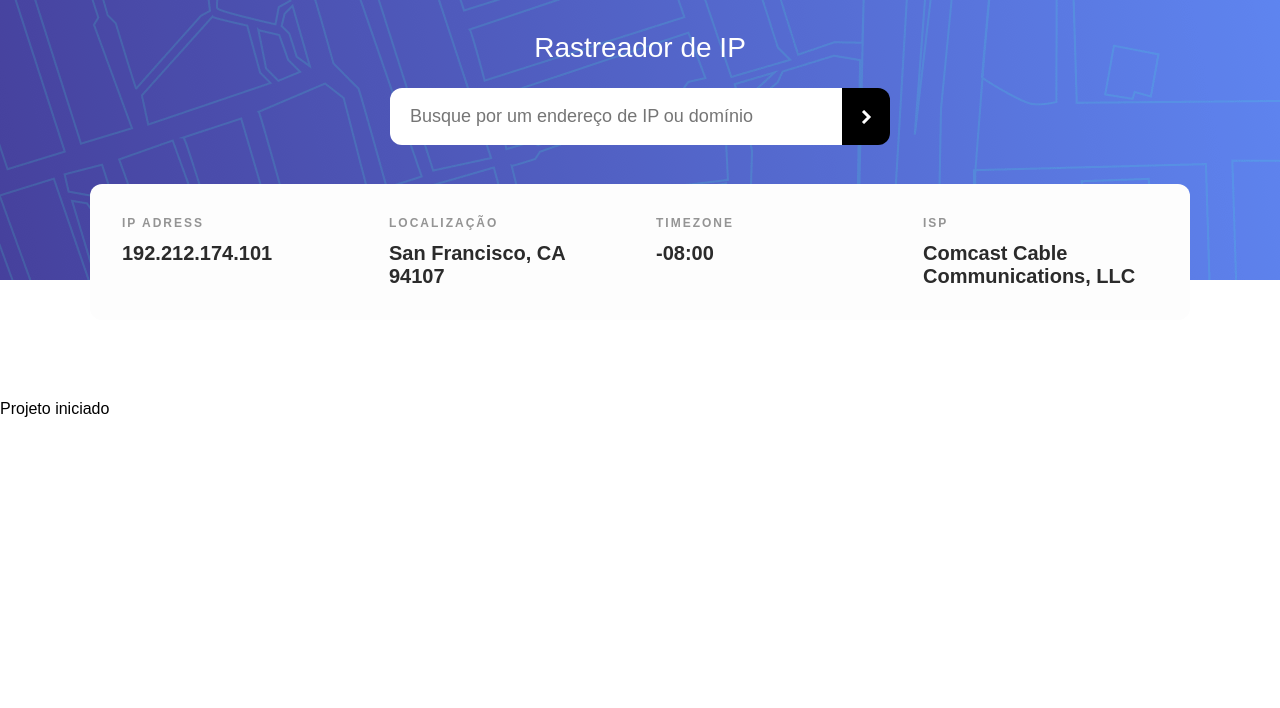
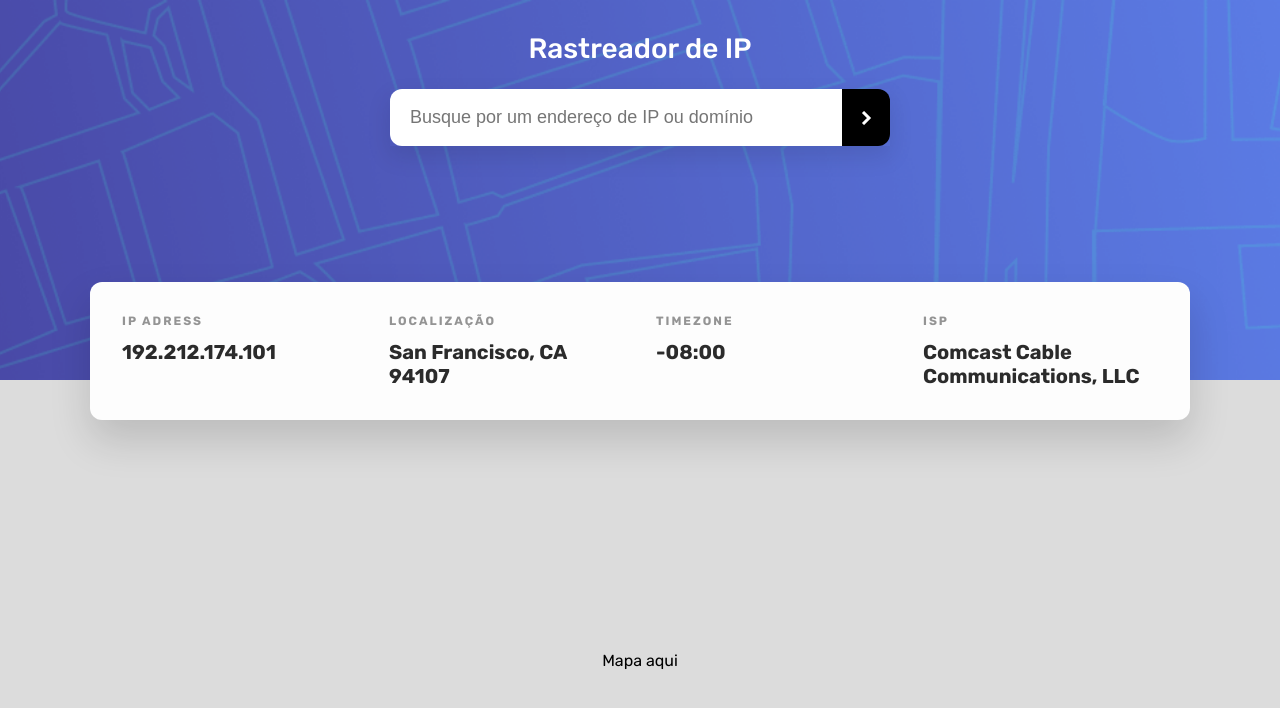
Before and after one commit to estefpimenta/ipAddressTracker, a React (Vite) app: page / in a window 1280 px wide. Shown: the top 708 px of the page. Built offline with nearby package versions, Linux system fonts and the light colour scheme.

Commit message:
update Map on Main & CSS

```diff
--- a/index.html
+++ b/index.html
@@ -3,6 +3,11 @@
   <head>
     <meta charset="UTF-8" />
     <link rel="icon" type="image/svg+xml" href="/src/assets/icon-location.svg" />
+
+    <link rel="preconnect" href="https://fonts.googleapis.com">
+    <link rel="preconnect" href="https://fonts.gstatic.com" crossorigin>
+    <link href="https://fonts.googleapis.com/css2?family=Rubik:ital,wght@0,300..900;1,300..900&display=swap" rel="stylesheet">
+
     <meta name="viewport" content="width=device-width, initial-scale=1.0" />
     <title>Rastreador de IP</title>
   </head>
--- a/src/App.jsx
+++ b/src/App.jsx
@@ -1,5 +1,6 @@
 import './App.css'
 import Header from './components/Header/Header'
+import Map from './components/Map/Map'
 
 function App() {
 
@@ -8,7 +9,7 @@
       <Header />
 
       <main>
-        <p>Projeto iniciado</p>
+        <Map />
       </main>
     </>
   )
--- a/src/components/Header/Header.css
+++ b/src/components/Header/Header.css
@@ -5,7 +5,7 @@
 
   padding: 32px 24px;
 
-  min-height: 280px;
+  min-height: 380px;
 
   background-image: url('../../assets/pattern-bg-desktop.png');
   background-repeat: no-repeat;
--- a/src/components/InfoPanel/InfoPanel.css
+++ b/src/components/InfoPanel/InfoPanel.css
@@ -13,6 +13,8 @@
     position: absolute;
     bottom: -40px;
     z-index: 10;
+
+    box-shadow: 0 20px 40px rgba(0, 0, 0, 0.15);
 }
 
 .info-item {
--- /dev/null
+++ b/src/components/Map/Map.css
@@ -0,0 +1,9 @@
+.map {
+  min-height: 70vh;
+
+  display: flex;
+  justify-content: center;
+  align-items: center;
+
+  background-color: #dcdcdc;
+}
--- /dev/null
+++ b/src/components/Map/Map.jsx
@@ -0,0 +1,15 @@
+import './Map.css'
+
+function Map() {
+
+
+    return(
+
+        <section className="map">
+            <p>Mapa aqui</p>
+        </section>
+
+    )
+}
+
+export default Map
--- a/src/components/SearchBar/SearchBar.css
+++ b/src/components/SearchBar/SearchBar.css
@@ -1,9 +1,10 @@
 .search-bar {
   display: flex;
 
-
   width: 100%;
   max-width: 500px;
+
+  box-shadow: 0 10px 25px rgba(0, 0, 0, 0.1);
 }
 
 .search-bar input {
--- a/src/styles/global.css
+++ b/src/styles/global.css
@@ -5,9 +5,5 @@
 }
 
 body {
-  font-family: sans-serif;
+  font-family: 'Rubik', sans-serif;
 }
-
-main {
-  padding-top: 120px;
-}
```
